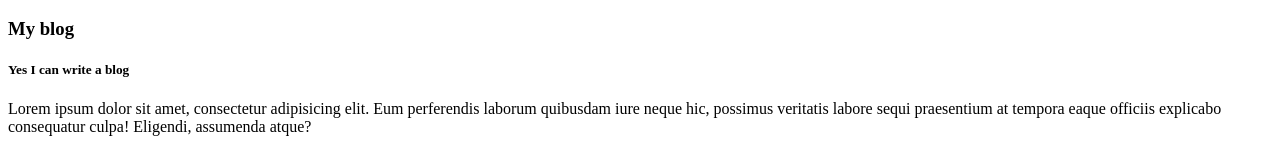
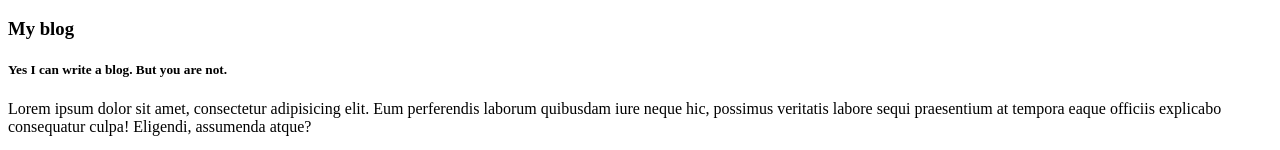
Before and after one commit to Imran-CSE46/my-second-repo, a plain HTML site: page index.html in a window 1280 px wide. Shown: the part 150-300 px from the top of the page. Drawn offline with Linux system fonts and the light colour scheme.

Commit message:
you are added

```diff
--- a/index.html
+++ b/index.html
@@ -13,7 +13,7 @@
     <h3>This is heading three</h3>
     <div>
         <h3>My blog</h3>
-        <h5>Yes I can write a blog</h5>
+        <h5>Yes I can write a blog. But you are not.</h5>
         <p>Lorem ipsum dolor sit amet, consectetur adipisicing elit. Eum perferendis laborum quibusdam iure neque hic, possimus veritatis labore sequi praesentium at tempora eaque officiis explicabo consequatur culpa! Eligendi, assumenda atque?</p>
     </div>
     <img src="Imran.jpg" alt="">
```
